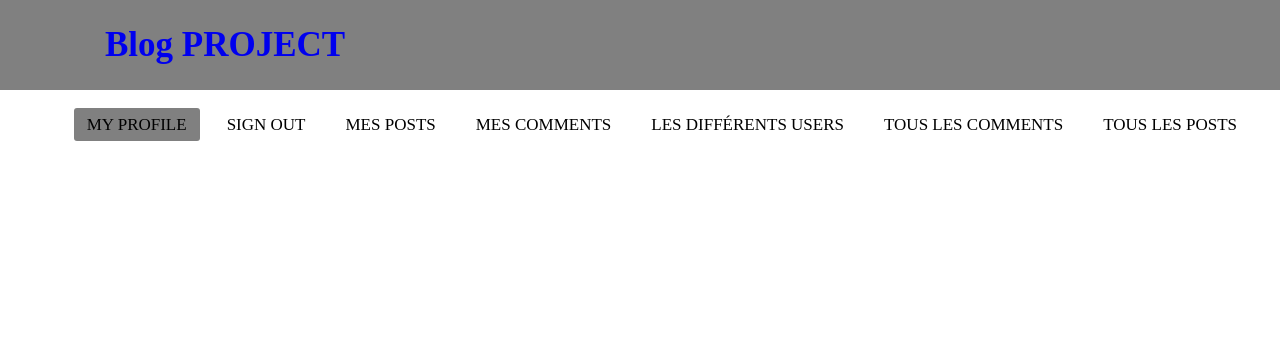
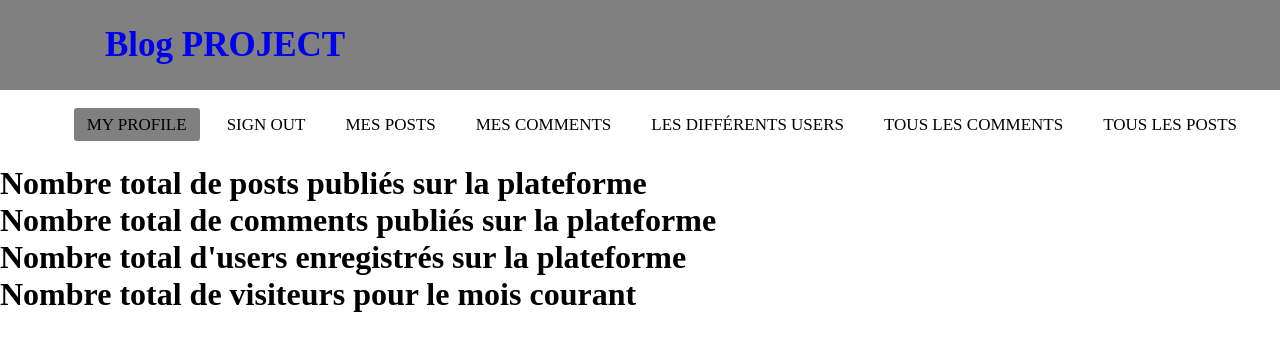
Before and after one commit to Marie2866/blog_project_vercel, a website: page admin.html in a window 1280 px wide. Drawn offline with Linux system fonts and the light colour scheme.

Commit message:
Update admin.html : mise à jour du dashboard

```diff
--- a/admin.html
+++ b/admin.html
@@ -25,6 +25,15 @@
         </ul>
       </nav>
     </header>
+
+    <h1>Nombre total de posts publiés sur la plateforme</h1>
+
+    <h1>Nombre total de comments publiés sur la plateforme</h1>
+
+    <h1>Nombre total d'users enregistrés sur la plateforme</h1>
+
+    <h1>Nombre total de visiteurs pour le mois courant</h1>
+    <h1></h1>
   </body>
 
   <footer></footer>
```
